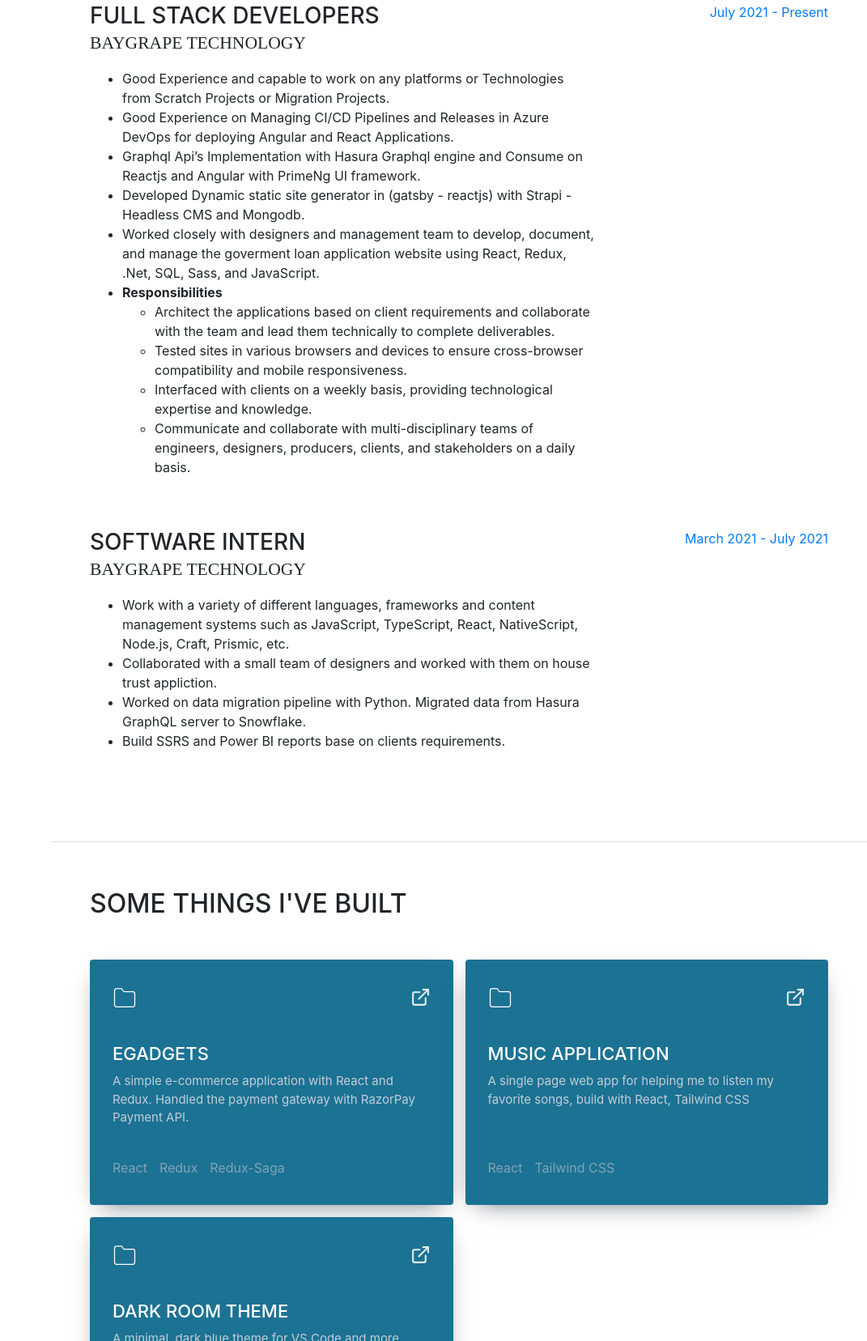
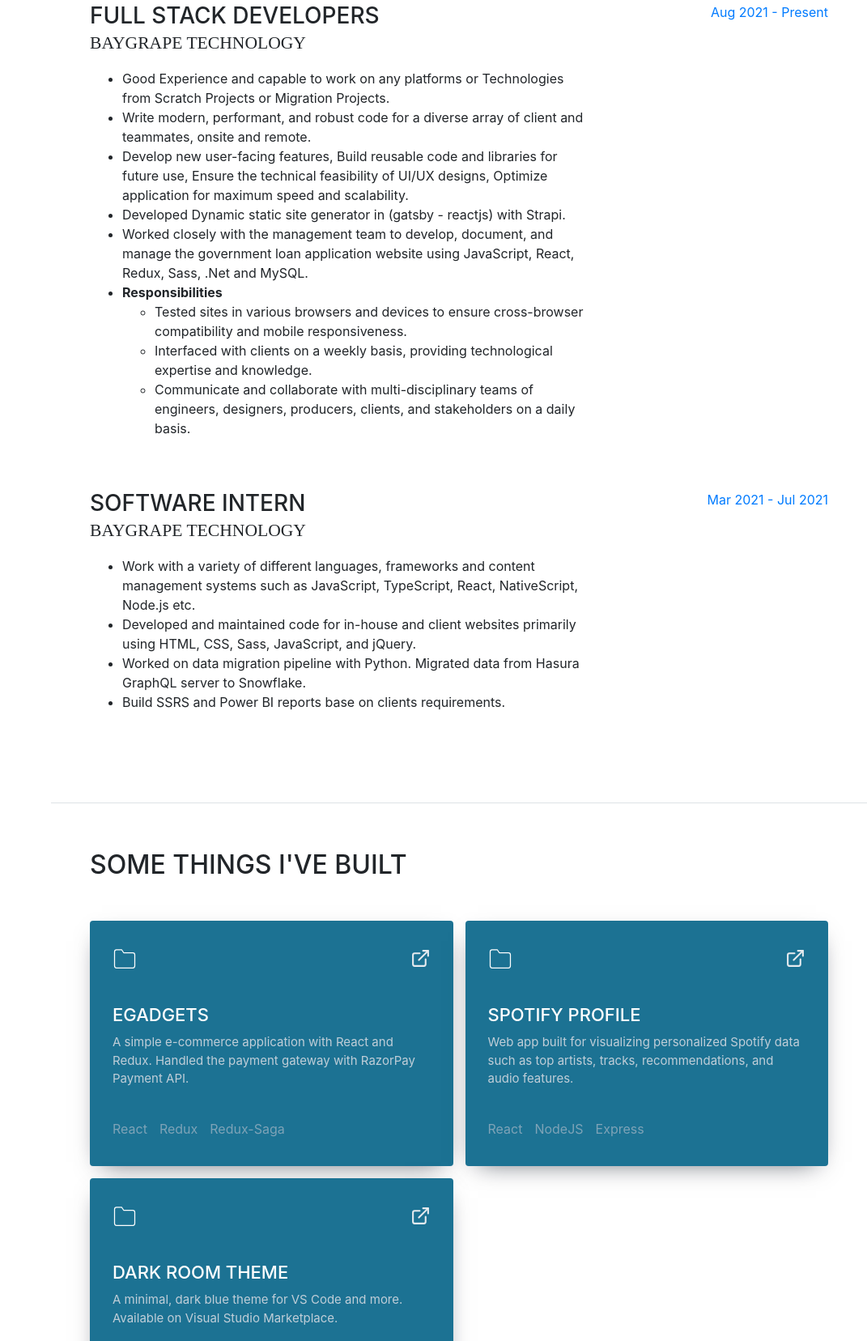
Before and after one commit to Sharmil001/personal-website, a website with bundled scripts: page index.html in a window 1280 px wide. Shown: the part 931-2587 px from the top of the page at 81% size, without its empty margins (209-1280 px from the left). Built offline with nearby package versions, Linux system fonts and the light colour scheme; a web font is replaced by a local one.

Commit message:
ui changes

```diff
--- a/index.html
+++ b/index.html
@@ -15,6 +15,7 @@
       <link href="vendor/font-awesome/css/font-awesome.min.css" rel="stylesheet">
       <link href="https://cdn.jsdelivr.net/gh/devicons/devicon@v2.11.0/devicon.min.css" rel="stylesheet">
       <link href="vendor/simple-line-icons/css/simple-line-icons.css" rel="stylesheet">
+      <link rel = "icon" href ="https://media.geeksforgeeks.org/wp-content/cdn-uploads/gfg_200X200.png" type = "image/x-icon">
       <!-- Custom styles for this template -->
       <link href="css/resume.min.css" rel="stylesheet">
    </head>
@@ -106,14 +107,13 @@
                      <div class="subheading mb-3">Baygrape Technology</div>
                      <ul>
                         <li>Good Experience and capable to work on any platforms or Technologies from Scratch Projects or Migration Projects.&nbsp;</li>
-                        <li>Good Experience on Managing CI/CD Pipelines and Releases in Azure DevOps for deploying Angular and React Applications.&nbsp;</li>
-                        <li>Graphql Api&rsquo;s Implementation with Hasura Graphql engine and Consume on Reactjs and Angular with PrimeNg UI framework.&nbsp;</li>
-                        <li>Developed Dynamic static site generator in (gatsby - reactjs) with Strapi - Headless CMS and Mongodb.&nbsp;</li>
-                        <li>Worked closely with designers and management team to develop, document, and manage the goverment loan application website using React, Redux, .Net, SQL, Sass, and JavaScript.&nbsp;</li>
+                        <li>Write modern, performant, and robust code for a diverse array of client and  teammates, onsite and remote.&nbsp;</li>
+                        <li>Develop new user-facing features, Build reusable code and libraries for future use, Ensure the technical feasibility of UI/UX designs, Optimize application for maximum speed and scalability.&nbsp;</li>
+                        <li>Developed Dynamic static site generator in (gatsby - reactjs) with Strapi.&nbsp;</li>
+                        <li>Worked closely with the management team to develop, document, and manage the government loan application website using JavaScript, React, Redux, Sass, .Net and MySQL.&nbsp;</li>
                         <li>
                            <strong>Responsibilities</strong>
                            <ul>
-                              <li>Architect the applications based on client requirements and collaborate with the team and lead them technically to complete deliverables. &nbsp;</li>
                               <li>Tested sites in various browsers and devices to ensure cross-browser compatibility and mobile responsiveness. &nbsp;</li>
                               <li>Interfaced with clients on a weekly basis, providing technological expertise and knowledge. &nbsp;</li>
                               <li>Communicate and collaborate with multi-disciplinary teams of engineers, designers, producers, clients, and stakeholders on a daily basis. &nbsp;</li>
@@ -122,7 +122,7 @@
                      </ul>
                   </div>
                   <div class="resume-date text-md-right">
-                     <span class="text-primary">July 2021 - Present</span>
+                     <span class="text-primary">Aug 2021 - Present</span>
                   </div>
                </div>
                <div class="resume-item d-flex flex-column flex-md-row mb-5">
@@ -130,14 +130,14 @@
                      <h3 class="mb-0">Software Intern</h3>
                      <div class="subheading mb-3">Baygrape Technology</div>
                      <ul>
-                        <li>Work with a variety of different languages, frameworks and content management systems such as JavaScript, TypeScript, React, NativeScript, Node.js, Craft, Prismic, etc.&nbsp;</li>
-                        <li>Collaborated with a small team of designers and worked with them on house trust appliction.&nbsp;</li>
+                        <li>Work with a variety of different languages, frameworks and content management systems such as JavaScript, TypeScript, React, NativeScript, Node.js etc.&nbsp;</li>
+                        <li>Developed and maintained code for in-house and client websites primarily using HTML, CSS, Sass, JavaScript, and jQuery.&nbsp;</li>
                         <li>Worked on data migration pipeline with Python. Migrated data from Hasura GraphQL server to Snowflake.&nbsp;</li>
                         <li>Build SSRS and Power BI reports base on clients requirements.&nbsp;</li>
                      </ul>
                   </div>
                   <div class="resume-date text-md-right">
-                     <span class="text-primary">March 2021 - July 2021</span>
+                     <span class="text-primary">Mar 2021 - Jul 2021</span>
                   </div>
                </div>
             </div>
@@ -176,21 +176,22 @@
                         <header>
                            <div class="project-top">
                               <div class="folder"><svg xmlns="http://www.w3.org/2000/svg" role="img" viewBox="0 0 24 24" fill="none" stroke="currentColor" stroke-width="1" stroke-linecap="round" stroke-linejoin="round" class="feather feather-folder"><title>Folder</title><path d="M22 19a2 2 0 0 1-2 2H4a2 2 0 0 1-2-2V5a2 2 0 0 1 2-2h5l2 3h9a2 2 0 0 1 2 2z"></path></svg></div>
-                              <div class="project-links"><a href="https://sharmil001.github.io/Music-Player/" aria-label="External Link" class="external" target="_blank" rel="noopener noreferrer"><svg xmlns="http://www.w3.org/2000/svg" role="img" viewBox="0 0 24 24" fill="none" stroke="currentColor" stroke-width="2" stroke-linecap="round" stroke-linejoin="round" class="feather feather-external-link"><title>External Link</title><path d="M18 13v6a2 2 0 0 1-2 2H5a2 2 0 0 1-2-2V8a2 2 0 0 1 2-2h6"></path><polyline points="15 3 21 3 21 9"></polyline><line x1="10" y1="14" x2="21" y2="3"></line></svg></a></div>
+                              <div class="project-links"><a href="https://github.com/Sharmil001/spotify-profile-clone/" aria-label="External Link" class="external" target="_blank" rel="noopener noreferrer"><svg xmlns="http://www.w3.org/2000/svg" role="img" viewBox="0 0 24 24" fill="none" stroke="currentColor" stroke-width="2" stroke-linecap="round" stroke-linejoin="round" class="feather feather-external-link"><title>External Link</title><path d="M18 13v6a2 2 0 0 1-2 2H5a2 2 0 0 1-2-2V8a2 2 0 0 1 2-2h6"></path><polyline points="15 3 21 3 21 9"></polyline><line x1="10" y1="14" x2="21" y2="3"></line></svg></a></div>
                         </div>
                         <h3 class="project-title">
-                           <a href="https://sharmil001.github.io/Music-Player/" target="_blank" rel="noopener noreferrer">
-                              Music Application
+                           <a href="https://github.com/Sharmil001/spotify-profile-clone/" target="_blank" rel="noopener noreferrer">
+                              Spotify Profile
                            </a>
                         </h3>
                         <div class="project-description">
-                           <p>A single page web app for helping me to listen my favorite songs, build with React, Tailwind CSS</p>
+                           <p>Web app built for visualizing personalized Spotify data such as top artists, tracks, recommendations, and audio features.</p>
                         </div>
                      </header>
                      <footer>
                         <ul class="project-tech-list">
                            <li>React</li>
-                           <li>Tailwind CSS</li>
+                           <li>NodeJS</li>
+                           <li>Express</li>
                         </ul>
                      </footer>
                   </div>
```
